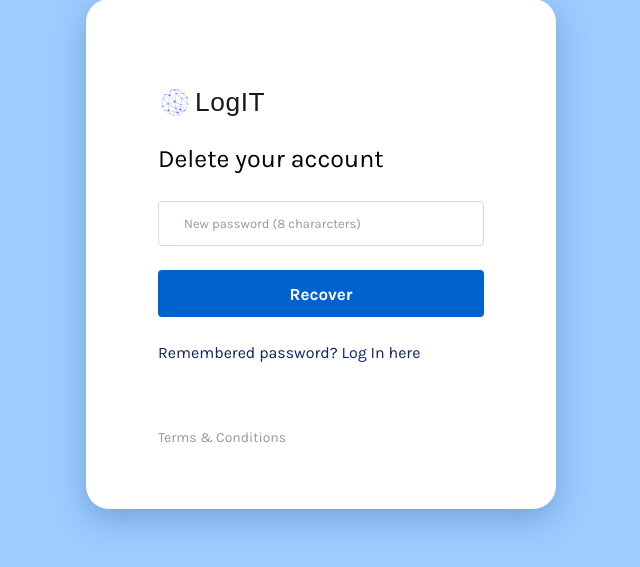
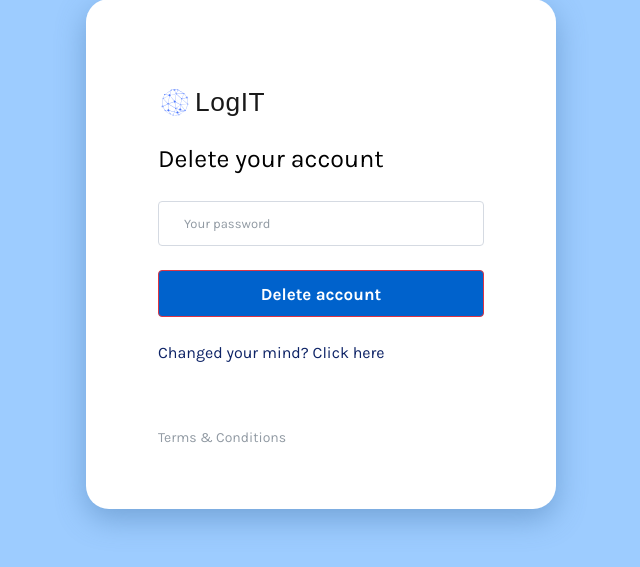
Before and after one commit to vairiskovels/log-it-app, a Flask app: page /delete in a window 1280 px wide. Shown: the part 146-713 px from the top of the page, without its empty margins (319-959 px from the left). Run offline with Flask 2, Linux system fonts and the light colour scheme; a user stored in the database is signed in; some libraries are stand-ins or nearby versions.

Commit message:
Update delete.html

```diff
--- a/templates/delete.html
+++ b/templates/delete.html
@@ -21,7 +21,7 @@
                               <form action="/delete" method="post">
                                   <div class="form-group">
                                     <label for="password" class="sr-only">Enter your password to delete your account</label>
-                                    <input type="password" name="password" id="password" class="form-control" placeholder="New password (8 chararcters)" autocomplete="off" minlength="8" required>
+                                    <input type="password" name="password" id="password" class="form-control" placeholder="Your password" autocomplete="off" minlength="8" required>
                                   </div>
                                   <div class="form-group mb-4">
                                       {% if error %}
@@ -32,10 +32,10 @@
                                       {% endif %}
                                   </div>
 
-                                  <button name="submit" id="login" class="btn btn-block submit-btn mb-4" type="submit">Recover</button>
+                                  <button name="submit" id="login" class="btn btn-block btn-danger submit-btn mb-4" type="submit">Delete account</button>
                               </form>
 
-                              <p class="login-card-footer-text">Remembered password? <a href="/login" class="text-reset">Log In here</a></p>
+                              <p class="login-card-footer-text">Changed your mind? <a href="/" class="text-reset">Click here</a></p>
 
                               <nav class="login-card-footer-nav">
                                   <a href="https://www.youtube.com/watch?v=dQw4w9WgXcQ">Terms & Conditions</a>
```
